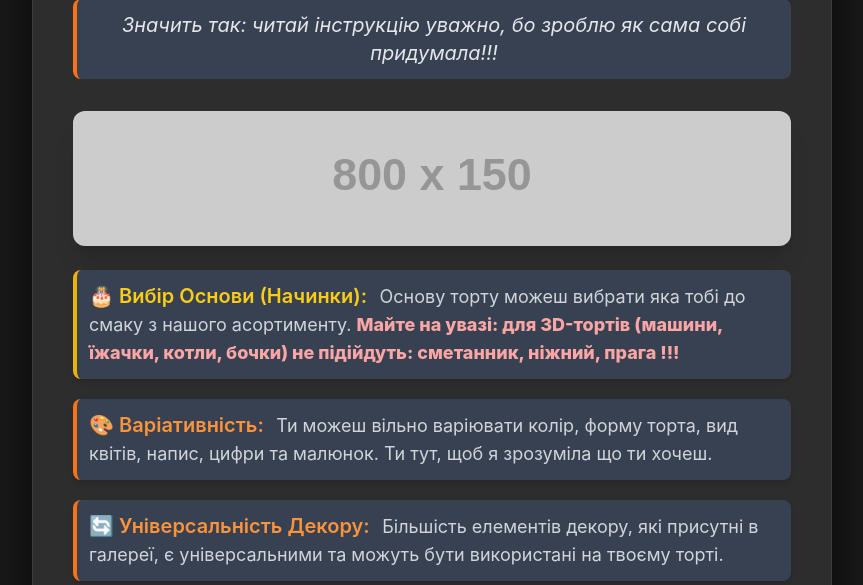
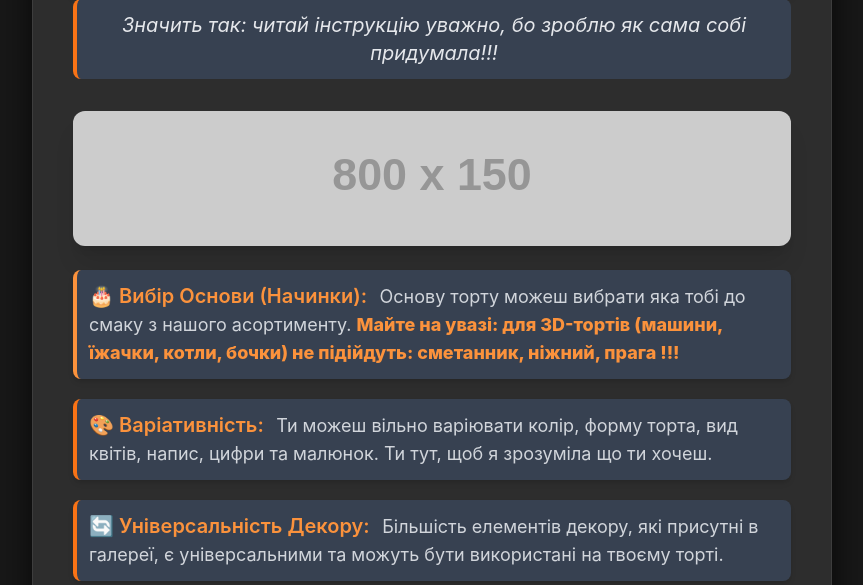
Before and after one commit to Roll1ngo/Lesya_galery, a Django app: page /help_page/ in a window 1280 px wide. Shown: the part 1390-1975 px from the top of the page, without its empty margins (208-1071 px from the left). Run offline with Django 5.2, Linux system fonts and the light colour scheme; grey boxes labelled with a size stand in for pictures from a placeholder-image service; some libraries are stand-ins or nearby versions.

Commit message:
correction start-help page

```diff
--- a/templates/help.html
+++ b/templates/help.html
@@ -103,10 +103,10 @@
         </div>
         <div class="text-gray-300 space-y-4">
             <ul class="list-none ml-0 space-y-5">
-                <li class="p-3 bg-gray-700 rounded-lg shadow-md border-l-4 border-yellow-500">
-                    <span class="text-xl text-yellow-400 font-semibold mr-2">🎂 Вибір Основи (Начинки):</span>
+                <li class="p-3 bg-gray-700 rounded-lg shadow-md border-l-4 border-orange-400">
+                    <span class="text-xl text-orange-400 font-semibold mr-2">🎂 Вибір Основи (Начинки):</span>
                     <span class="text-lg">Основу торту можеш вибрати яка тобі до смаку з нашого асортименту.
-                        <span class="font-extrabold text-red-300">
+                        <span class="font-extrabold text-orange-400">
                             Майте на увазі: для 3D-тортів (машини, їжачки, котли, бочки) не підійдуть: cметанник, ніжний, прага !!!
                         </span>
                 </li>
```
